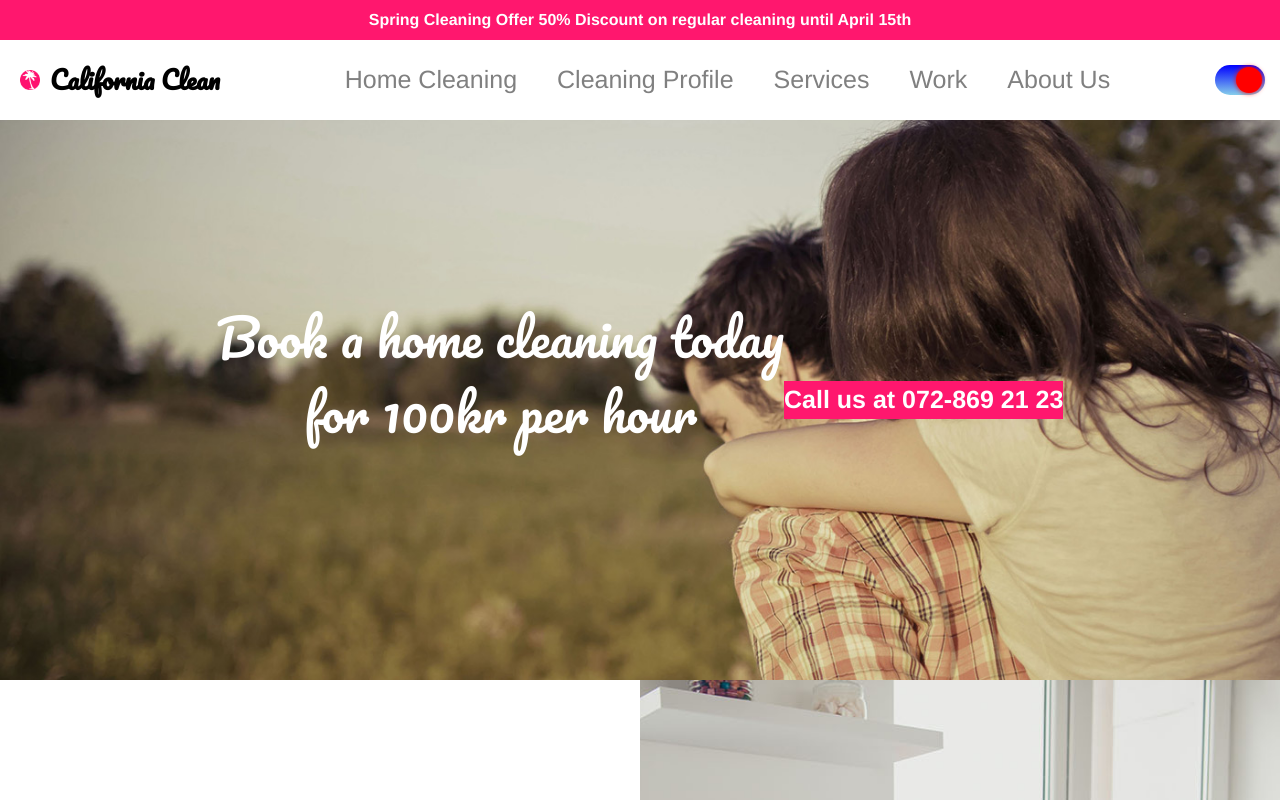
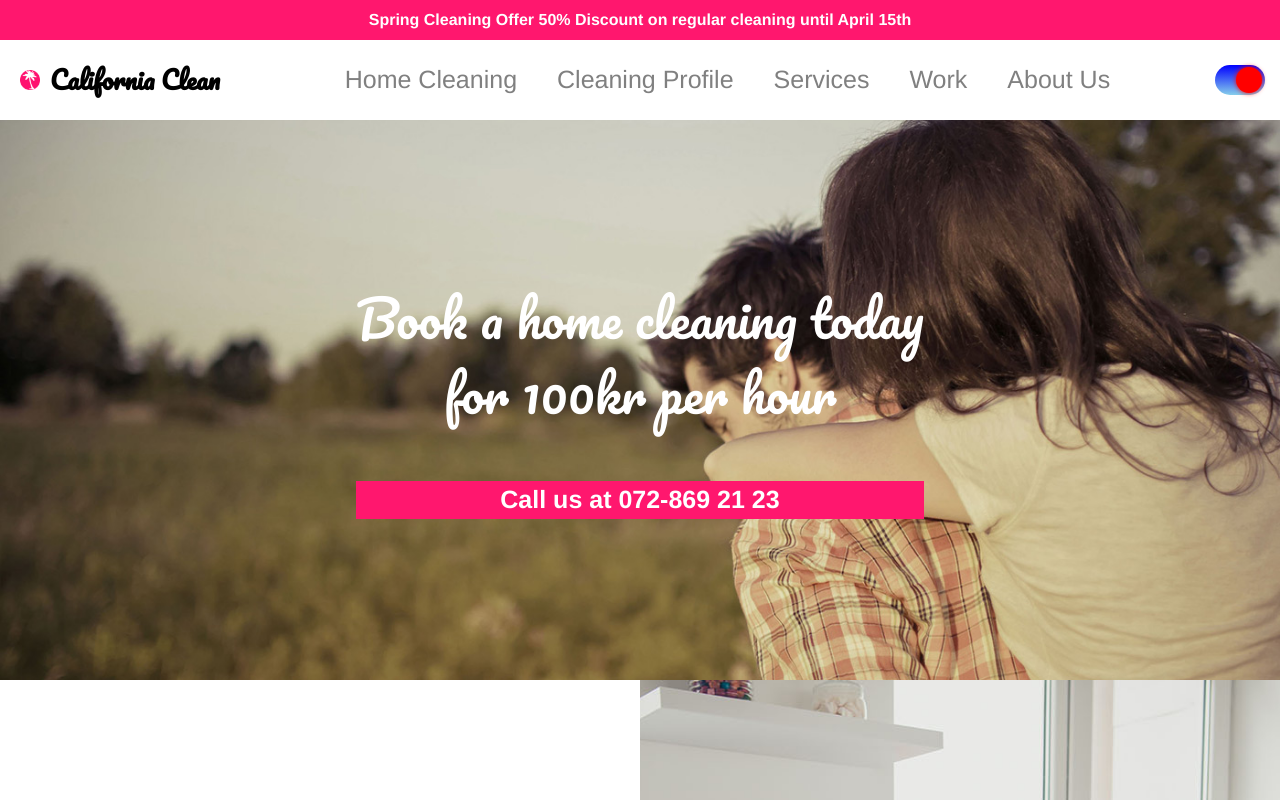
Before and after one commit to bvalean1997/californiaclean, a React (Create React App) app: page / in a window 1280 px wide. Shown: the top 800 px of the page. Built offline with nearby package versions, Linux system fonts and the light colour scheme.

Commit message:
Fix top message double column

```diff
--- a/src/App.css
+++ b/src/App.css
@@ -47,7 +47,6 @@ a:hover {
 }
 
 .top div {
-  display: flex;
   opacity: 0;
   animation-name: prova;
   animation-duration: 0.8s;
--- a/src/App.js
+++ b/src/App.js
@@ -53,8 +53,8 @@ const App = () => {
 
       <div className="top">
 
-          <div><h1>{t('Try.1')}<br/>{t('Try.2')}</h1></div>
-          <div><h2>{t('Try.3')}</h2></div>
+          <div><h1>{t('Try.1')}<br/>{t('Try.2')}</h1>
+          <h2>{t('Try.3')}</h2></div>
 
       </div>
 
```
